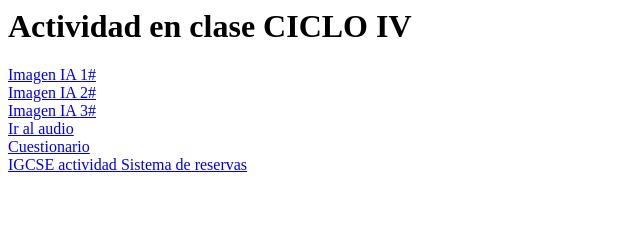
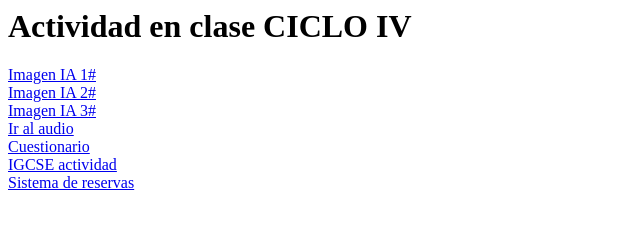
Before and after one commit to gabrielabaracaldoest-ux/gabrielabaracaldoest-ux.github.io, a plain HTML site: page index.html in a window 1280 px wide. Shown: the whole page, without its empty margins (0-640 px from the left). Drawn offline with Linux system fonts and the light colour scheme.

Commit message:
Update index.html

```diff
--- a/index.html
+++ b/index.html
@@ -16,7 +16,7 @@ Index
 
 <a href="audio.html">Ir al audio</a><br>
 <a href="Cuestionario.html"> Cuestionario </a><br>
-<a href="IGCSE.html"> IGCSE actividad </a>
+<a href="IGCSE.html"> IGCSE actividad </a><br>
 <a href="libro.html"> Sistema de reservas</a>
 
 
```
